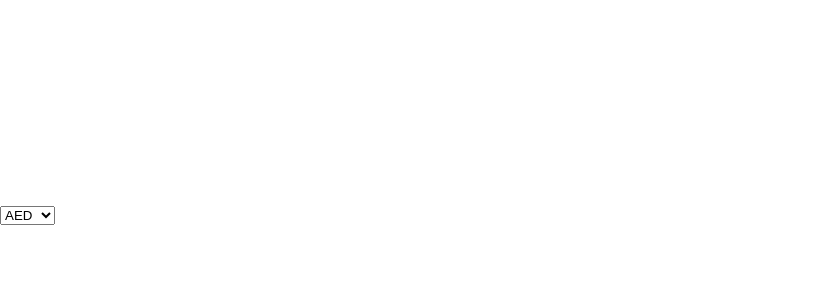
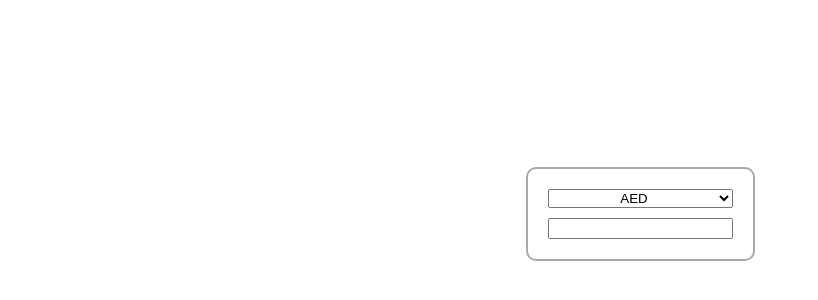
Before and after one commit to marcos-padilla/currency-converter, a React (Vite) app: page / in a window 1280 px wide. Shown: the part 186-486 px from the top of the page, without its empty margins (0-818 px from the left). Built offline with nearby package versions, Linux system fonts and the light colour scheme.

Commit message:
Added the design of the box with the input

```diff
--- a/src/App.jsx
+++ b/src/App.jsx
@@ -3,7 +3,17 @@ import currency from './mock/latest-currency.json'
 export default function App() {
 	return (
 		<div>
-			<select>
+			<div
+				style={{
+					display: 'flex',
+					flexDirection: 'column',
+					gap: 10,
+					border: '2px solid darkgray',
+					padding: 20,
+					borderRadius: 10,
+				}}
+			>
+				<select style={{ textAlign: 'center' }}>
 					{Object.keys(currency.rates).map((key) => {
 						return (
 							<option key={key} value={key}>
@@ -12,6 +22,8 @@ export default function App() {
 						)
 					})}
 				</select>
+				<input type='number' style={{ textAlign: 'center' }} />
+			</div>
 		</div>
 	)
 }
--- a/src/index.css
+++ b/src/index.css
@@ -27,6 +27,7 @@ body {
 	margin: 0;
 	display: flex;
 	place-items: center;
+	justify-content: center;
 	min-width: 320px;
 	min-height: 100vh;
 }
```
Lines whose indentation alone changed are shown as unchanged.
